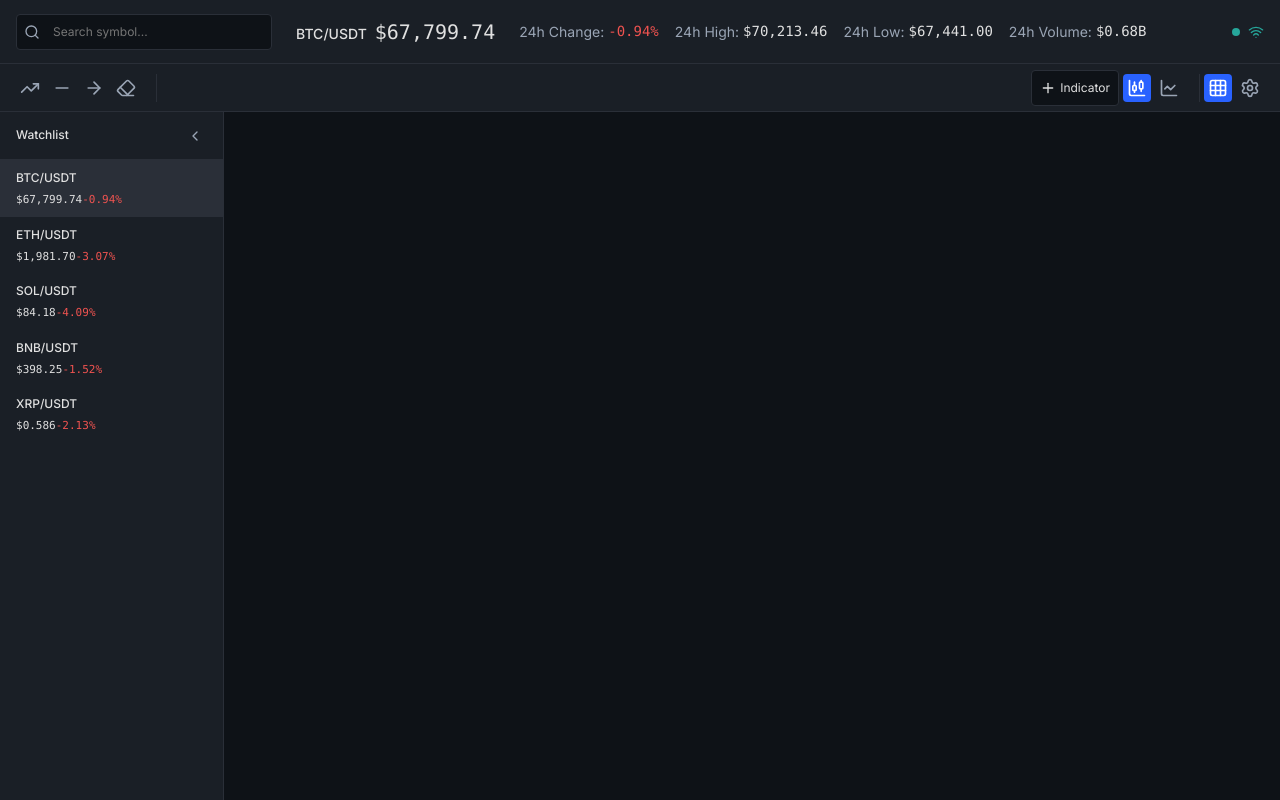
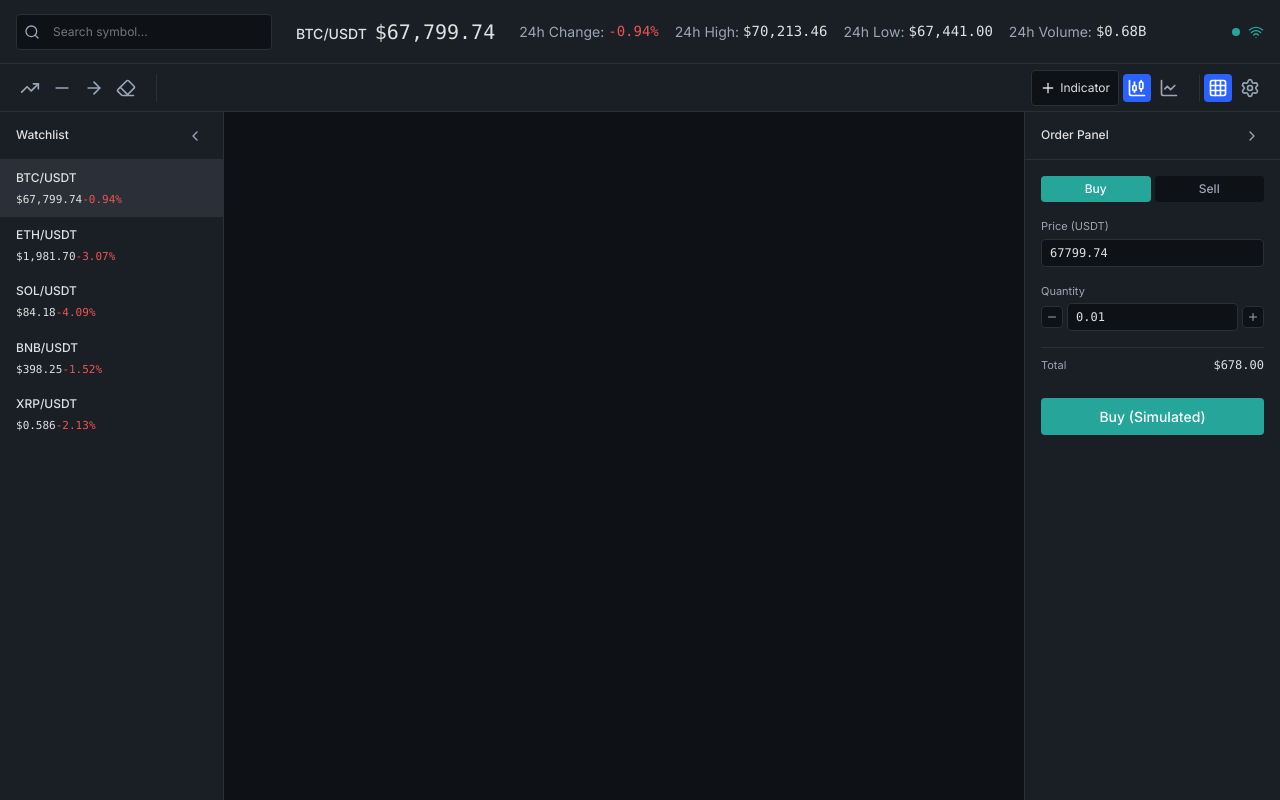
Before and after one commit to MayorGee/alpha-charts, a React (Vite) app: page / in a window 1280 px wide. Built offline with nearby package versions, Linux system fonts and the light colour scheme.

Commit message:
Added Order Panel

```diff
--- a/src/App.tsx
+++ b/src/App.tsx
@@ -2,6 +2,7 @@ import { useState } from 'react';
 import { Header } from './components/layout/Header';
 import { Toolbar, type ChartStyle, type DrawingTool } from './components/layout/Toolbar';
 import { Watchlist } from './components/layout/Watchlist';
+import { OrderPanel } from './components/layout/OrderPanel';
 import type { Symbol } from './types';
 
 const mockSymbols: Symbol[] = [
@@ -53,6 +54,7 @@ function App() {
     const [showGrid, setShowGrid] = useState(true);
     const [selectedSymbol, setSelectedSymbol] = useState<Symbol>(mockSymbols[0]);
     const [watchlistCollapsed, setWatchlistCollapsed] = useState(false);
+    const [orderPanelCollapsed, setOrderPanelCollapsed] = useState(false);
 
     const handleSearch = (query: string) => {
         console.log('Searching:', query);
@@ -100,6 +102,11 @@ function App() {
                 <div className="chart-area">
                     {/* Chart will go here */}
                 </div>
+                <OrderPanel
+                    currentPrice={selectedSymbol.price}
+                    isCollapsed={orderPanelCollapsed}
+                    onToggleCollapse={() => setOrderPanelCollapsed(!orderPanelCollapsed)}
+                />
             </div>
         </div>
     );
--- /dev/null
+++ b/src/components/layout/OrderPanel/index.tsx
@@ -0,0 +1,113 @@
+import { useState } from 'react';
+import { ChevronRight, Minus, Plus } from 'lucide-react';
+import './order-panel.scss';
+
+interface OrderPanelProps {
+    currentPrice: number;
+    isCollapsed: boolean;
+    onToggleCollapse: () => void;
+}
+
+export function OrderPanel({ currentPrice, isCollapsed, onToggleCollapse }: OrderPanelProps) {
+    const [orderType, setOrderType] = useState<'buy' | 'sell'>('buy');
+    const [price, setPrice] = useState(currentPrice.toString());
+    const [quantity, setQuantity] = useState('0.01');
+
+    if (isCollapsed) {
+        return (
+            <div className="order-panel order-panel--collapsed">
+                <button
+                    className="order-panel__header-button"
+                    onClick={onToggleCollapse}
+                    title="Expand Order Panel"
+                >
+                    <ChevronRight />
+                </button>
+            </div>
+        );
+    }
+
+    const total = parseFloat(price || '0') * parseFloat(quantity || '0');
+
+    return (
+        <div className="order-panel">
+            {/* Header */}
+            <div className="order-panel__header">
+                <h3 className="order-panel__header-title">Order Panel</h3>
+                <button
+                    className="order-panel__header-button"
+                    onClick={onToggleCollapse}
+                    title="Collapse Order Panel"
+                >
+                    <ChevronRight />
+                </button>
+            </div>
+
+            {/* Order Form */}
+            <div className="order-panel__content">
+                {/* Buy/Sell Tabs */}
+                <div className="order-panel__tabs">
+                    <button
+                        className={`order-panel__tab order-panel__tab--buy ${orderType === 'buy' ? 'order-panel__tab--active' : ''}`}
+                        onClick={() => setOrderType('buy')}
+                    >
+                        Buy
+                    </button>
+                    <button
+                        className={`order-panel__tab order-panel__tab--sell ${orderType === 'sell' ? 'order-panel__tab--active' : ''}`}
+                        onClick={() => setOrderType('sell')}
+                    >
+                        Sell
+                    </button>
+                </div>
+
+                {/* Price Input */}
+                <div className="order-panel__field">
+                    <label>Price (USDT)</label>
+                    <input
+                        type="number"
+                        value={price}
+                        onChange={(e) => setPrice(e.target.value)}
+                    />
+                </div>
+
+                {/* Quantity Input */}
+                <div className="order-panel__field">
+                    <label>Quantity</label>
+                    <div className="order-panel__quantity">
+                        <button
+                            className="order-panel__quantity-button"
+                            onClick={() => setQuantity((parseFloat(quantity) - 0.01).toFixed(2))}
+                        >
+                            <Minus />
+                        </button>
+                        <input
+                            type="number"
+                            value={quantity}
+                            onChange={(e) => setQuantity(e.target.value)}
+                        />
+                        <button
+                            className="order-panel__quantity-button"
+                            onClick={() => setQuantity((parseFloat(quantity) + 0.01).toFixed(2))}
+                        >
+                            <Plus />
+                        </button>
+                    </div>
+                </div>
+
+                {/* Total */}
+                <div className="order-panel__total">
+                    <span className="order-panel__total-label">Total</span>
+                    <span className="order-panel__total-value">${total.toFixed(2)}</span>
+                </div>
+
+                {/* Order Button */}
+                <button
+                    className={`order-panel__action order-panel__action--${orderType}`}
+                >
+                    {orderType === 'buy' ? 'Buy' : 'Sell'} (Simulated)
+                </button>
+            </div>
+        </div>
+    );
+}
--- /dev/null
+++ b/src/components/layout/OrderPanel/order-panel.scss
@@ -0,0 +1,207 @@
+@use '../../../scss/abstracts' as *;
+
+.order-panel {
+    width: 256px;
+    background: $color-bg-secondary;
+    border-left: 1px solid $color-border;
+    display: flex;
+    flex-direction: column;
+
+    &--collapsed {
+        width: 48px;
+        align-items: center;
+        padding: $spacing-md 0;
+    }
+
+    &__header {
+        height: 48px;
+        display: flex;
+        align-items: center;
+        justify-content: space-between;
+        padding: 0 $spacing-md;
+        border-bottom: 1px solid $color-border;
+
+        &-title {
+            color: $color-text-primary;
+            font-weight: $font-weight-medium;
+            font-size: $font-size-sm;
+            font-family: $font-family-sans;
+        }
+
+        &-button {
+            padding: $spacing-xs;
+            border-radius: $border-radius-sm;
+            color: $color-text-secondary;
+            transition: background-color 0.2s ease, color 0.2s ease;
+
+            &:hover {
+                background: $color-bg-tertiary;
+                color: $color-text-primary;
+            }
+
+            svg {
+                width: $icon-size-sm;
+                height: $icon-size-sm;
+            }
+        }
+    }
+
+    &__content {
+        flex: 1;
+        padding: $spacing-md;
+        display: flex;
+        flex-direction: column;
+        gap: $spacing-md;
+    }
+
+    &__tabs {
+        display: flex;
+        gap: $spacing-xs;
+    }
+
+    &__tab {
+        flex: 1;
+        padding: $spacing-xs 0;
+        border-radius: $border-radius-sm;
+        font-size: $font-size-sm;
+        font-weight: $font-weight-medium;
+        font-family: $font-family-sans;
+        text-align: center;
+        cursor: pointer;
+        transition: background-color 0.2s ease, color 0.2s ease;
+
+        &--buy {
+            background: $color-bg-primary;
+            color: $color-text-secondary;
+
+            &.order-panel__tab--active {
+                background: $color-volume-up;
+                color: white;
+            }
+
+            &:hover:not(.order-panel__tab--active) {
+                background: $color-bg-tertiary;
+            }
+        }
+
+        &--sell {
+            background: $color-bg-primary;
+            color: $color-text-secondary;
+
+            &.order-panel__tab--active {
+                background: $color-volume-down;
+                color: white;
+            }
+
+            &:hover:not(.order-panel__tab--active) {
+                background: $color-bg-tertiary;
+            }
+        }
+    }
+
+    &__field {
+        display: flex;
+        flex-direction: column;
+        gap: $spacing-xs;
+
+        label {
+            color: $color-text-secondary;
+            font-size: $font-size-xs;
+            font-family: $font-family-sans;
+        }
+
+        input[type="number"] {
+            width: 100%;
+            background: $color-bg-primary;
+            border: 1px solid $color-border;
+            border-radius: $border-radius-sm;
+            padding: $spacing-xs $spacing-sm;
+            color: $color-text-primary;
+            font-size: $font-size-sm;
+            font-family: $font-family-mono;
+
+            &:focus {
+                outline: none;
+                border-color: $color-accent;
+            }
+        }
+    }
+
+    &__quantity {
+        display: flex;
+        align-items: center;
+        gap: $spacing-xs;
+
+        input {
+            flex: 1;
+        }
+
+        &-button {
+            padding: $spacing-xs;
+            background: $color-bg-primary;
+            border: 1px solid $color-border;
+            border-radius: $border-radius-sm;
+            color: $color-text-secondary;
+            transition: background-color 0.2s ease;
+
+            &:hover {
+                background: $color-bg-tertiary;
+            }
+
+            svg {
+                width: 12px;
+                height: 12px;
+            }
+        }
+    }
+
+    &__total {
+        display: flex;
+        align-items: center;
+        justify-content: space-between;
+        padding: $spacing-sm 0;
+        border-top: 1px solid $color-border;
+
+        &-label {
+            color: $color-text-secondary;
+            font-size: $font-size-xs;
+            font-family: $font-family-sans;
+        }
+
+        &-value {
+            color: $color-text-primary;
+            font-size: $font-size-sm;
+            font-weight: $font-weight-medium;
+            font-family: $font-family-mono;
+        }
+    }
+
+    &__action {
+        width: 100%;
+        padding: $spacing-sm 0;
+        border-radius: $border-radius-sm;
+        font-weight: $font-weight-medium;
+        font-family: $font-family-sans;
+        text-align: center;
+        cursor: pointer;
+        transition: background-color 0.2s ease;
+
+        &--buy {
+            background: $color-volume-up;
+            color: white;
+
+            &:hover {
+                background: rgba($color-volume-up, 0.9);
+            }
+        }
+
+        &--sell {
+            background: $color-volume-down;
+            color: white;
+
+            &:hover {
+                background: rgba($color-volume-down, 0.9);
+            }
+        }
+    }
+}
```
